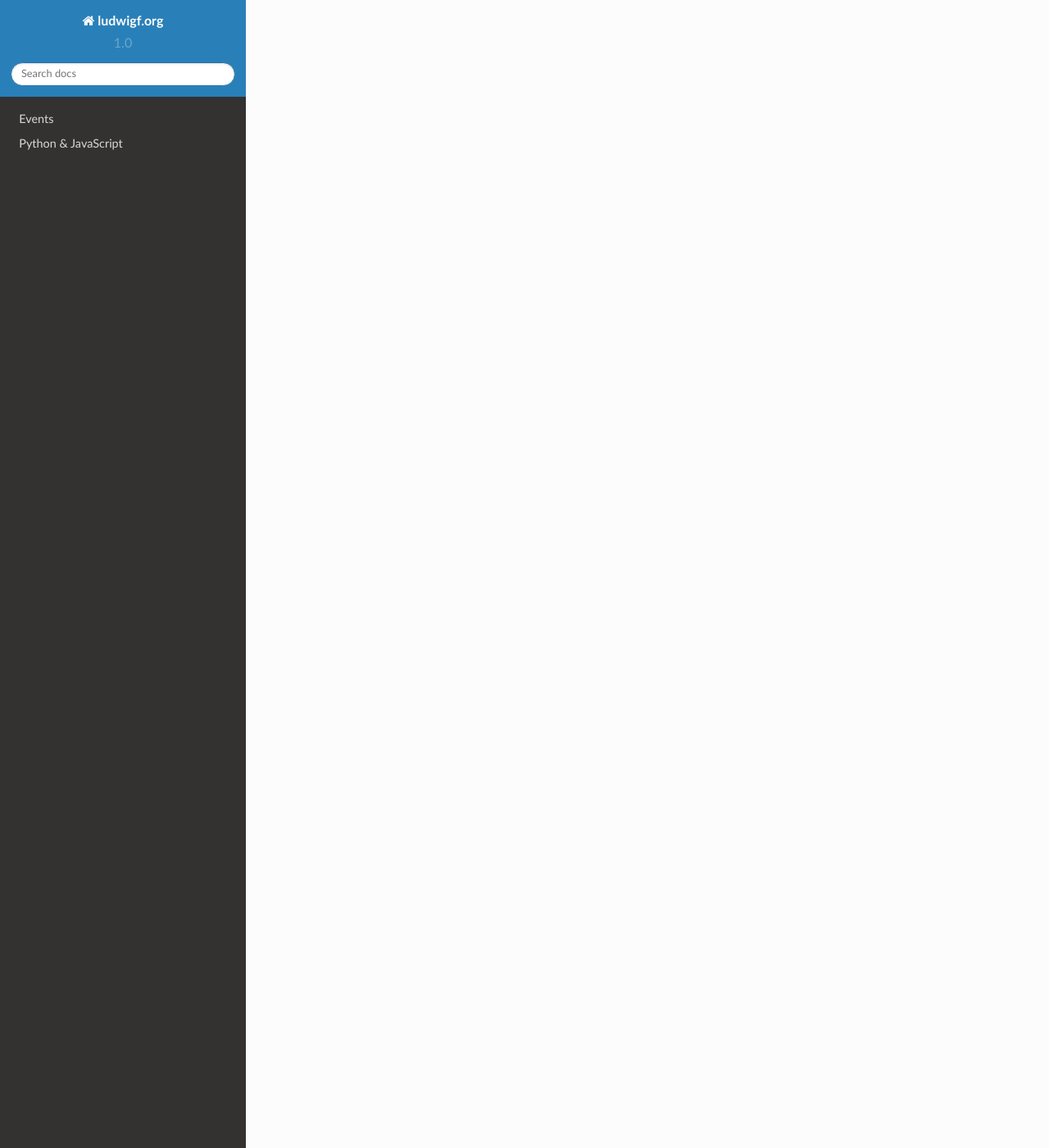
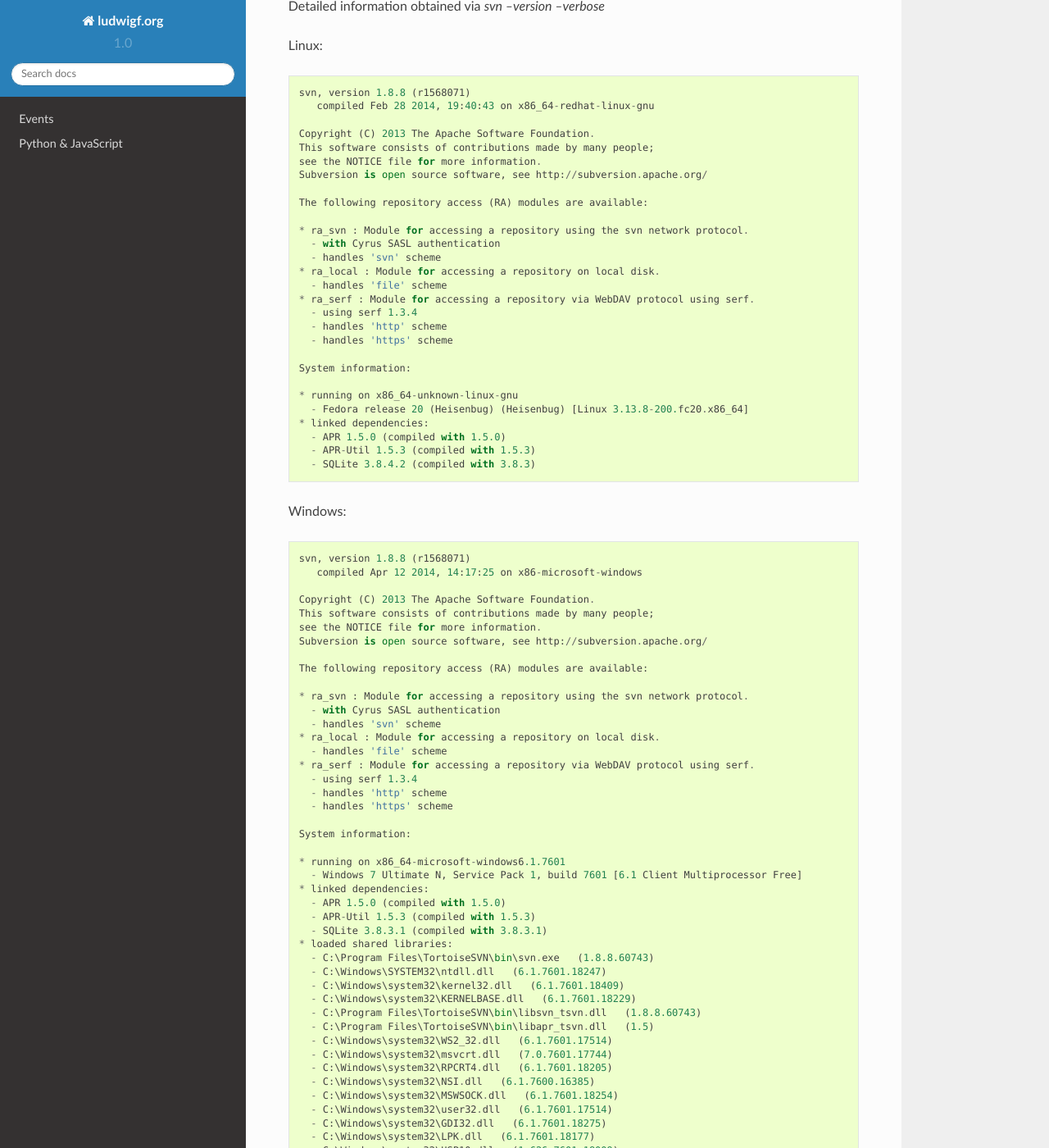
Before and after one commit to FlorianLudwig/ludwigf.org, a Sphinx documentation site: the page built from docs/svn_perf.rst, in a window 1280 px wide and 1400 px high, scrolled down 1670 px. Shown: the whole window at 82% size. Built offline with Sphinx 7.4.7 and the Read the Docs theme 2.0.0, drawn with Linux system fonts in a browser that asks for light colours; some of the changed text lies outside the part shown.

Commit message:
update svn perf. page

```diff
--- a/docs/svn_perf.rst
+++ b/docs/svn_perf.rst
@@ -38,28 +38,152 @@
 
 All tests where run twice and the better result taken.
 
-+------------+-------------------+----------------------+------------------+
-|            | Linux commandline | Windows commandline  | Windows GUI      |
-+------------+-------------------+----------------------+------------------+
-| Version    |  1.8.8 (r1568071) |1.8.6.254 tortoise    |       TBD        |
-+------------+-------------------+----------------------+------------------+
-| Method     |  time svn --queit | PS Measure-Command { | Trained Human    |
-|            |  co ...           | svn --queit co ... } | with stopwatch   |
-+------------+-------------------+----------------------+------------------+
-| ext4       |         1m 16s    |            --        |       TBD        |
-+------------+-------------------+----------------------+------------------+
-| NTFS       |         3m 29s *  |            9m 19s *  |       TBD        |
-+------------+-------------------+----------------------+------------------+
++-------------------+-------------------+----------------------+------------------+
+|                   | Linux commandline | Windows commandline  | Windows GUI      |
++-------------------+-------------------+----------------------+------------------+
+| Version           |  1.8.8 (r1568071) |1.8.6.254 tortoise    |       TBD        |
++-------------------+-------------------+----------------------+------------------+
+| Method            |  time svn --queit | PS Measure-Command { | Trained Human    |
+|                   |  co ...           | svn --queit co ... } | with stopwatch   |
++-------------------+-------------------+----------------------+------------------+
+| ext4              |         1m 16s    |            --        |       TBD        |
++-------------------+-------------------+----------------------+------------------+
+| NTFS              |       3m 29s [1]  |           9m 19s [1] |       TBD        |
++-------------------+-------------------+----------------------+------------------+
+| NTFS + exclusive  |       3m  2s [1]  |           6m 52s [1] |                  |
+| locking [2]       |                   |                      |                  |
++-------------------+-------------------+----------------------+------------------+
 
-[*] Same partition
+Table notes:
+
+ 1. Same partition
+ 2. svn co --quiet --config-option config:working-copy:exclusive-locking=true
 
 
-The repositoty checkout
+The Repository
+--------------
+
+The test repository was a usual project folder from our designers.
+Subversion was not productively used so there are not many (=8) revisions in the repository.
+Here the stats:
 
  * Checkout size: 8.9 GB (without .svn folder 4.9 GB)
  * 410 Folders
  * 23,706 files
+ * the wast majority are binary files (images)
 
+
+Subversion Version
+------------------
+
+Detailed information obtained via `svn --version --verbose`
+
+Linux::
+
+    svn, version 1.8.8 (r1568071)
+       compiled Feb 28 2014, 19:40:43 on x86_64-redhat-linux-gnu
+
+    Copyright (C) 2013 The Apache Software Foundation.
+    This software consists of contributions made by many people;
+    see the NOTICE file for more information.
+    Subversion is open source software, see http://subversion.apache.org/
+
+    The following repository access (RA) modules are available:
+
+    * ra_svn : Module for accessing a repository using the svn network protocol.
+      - with Cyrus SASL authentication
+      - handles 'svn' scheme
+    * ra_local : Module for accessing a repository on local disk.
+      - handles 'file' scheme
+    * ra_serf : Module for accessing a repository via WebDAV protocol using serf.
+      - using serf 1.3.4
+      - handles 'http' scheme
+      - handles 'https' scheme
+
+    System information:
+
+    * running on x86_64-unknown-linux-gnu
+      - Fedora release 20 (Heisenbug) (Heisenbug) [Linux 3.13.8-200.fc20.x86_64]
+    * linked dependencies:
+      - APR 1.5.0 (compiled with 1.5.0)
+      - APR-Util 1.5.3 (compiled with 1.5.3)
+      - SQLite 3.8.4.2 (compiled with 3.8.3)
+
+
+Windows::
+
+    svn, version 1.8.8 (r1568071)
+       compiled Apr 12 2014, 14:17:25 on x86-microsoft-windows
+
+    Copyright (C) 2013 The Apache Software Foundation.
+    This software consists of contributions made by many people;
+    see the NOTICE file for more information.
+    Subversion is open source software, see http://subversion.apache.org/
+
+    The following repository access (RA) modules are available:
+
+    * ra_svn : Module for accessing a repository using the svn network protocol.
+      - with Cyrus SASL authentication
+      - handles 'svn' scheme
+    * ra_local : Module for accessing a repository on local disk.
+      - handles 'file' scheme
+    * ra_serf : Module for accessing a repository via WebDAV protocol using serf.
+      - using serf 1.3.4
+      - handles 'http' scheme
+      - handles 'https' scheme
+
+    System information:
+
+    * running on x86_64-microsoft-windows6.1.7601
+      - Windows 7 Ultimate N, Service Pack 1, build 7601 [6.1 Client Multiprocessor Free]
+    * linked dependencies:
+      - APR 1.5.0 (compiled with 1.5.0)
+      - APR-Util 1.5.3 (compiled with 1.5.3)
+      - SQLite 3.8.3.1 (compiled with 3.8.3.1)
+    * loaded shared libraries:
+      - C:\Program Files\TortoiseSVN\bin\svn.exe   (1.8.8.60743)
+      - C:\Windows\SYSTEM32\ntdll.dll   (6.1.7601.18247)
+      - C:\Windows\system32\kernel32.dll   (6.1.7601.18409)
+      - C:\Windows\system32\KERNELBASE.dll   (6.1.7601.18229)
+      - C:\Program Files\TortoiseSVN\bin\libsvn_tsvn.dll   (1.8.8.60743)
+      - C:\Program Files\TortoiseSVN\bin\libapr_tsvn.dll   (1.5)
+      - C:\Windows\system32\WS2_32.dll   (6.1.7601.17514)
+      - C:\Windows\system32\msvcrt.dll   (7.0.7601.17744)
+      - C:\Windows\system32\RPCRT4.dll   (6.1.7601.18205)
+      - C:\Windows\system32\NSI.dll   (6.1.7600.16385)
+      - C:\Windows\system32\MSWSOCK.dll   (6.1.7601.18254)
+      - C:\Windows\system32\user32.dll   (6.1.7601.17514)
+      - C:\Windows\system32\GDI32.dll   (6.1.7601.18275)
+      - C:\Windows\system32\LPK.dll   (6.1.7601.18177)
+      - C:\Windows\system32\USP10.dll   (1.626.7601.18009)
+      - C:\Windows\system32\ADVAPI32.dll   (6.1.7601.18247)
+      - C:\Windows\SYSTEM32\sechost.dll   (6.1.7600.16385)
+      - C:\Windows\system32\SHELL32.dll   (6.1.7601.18222)
+      - C:\Windows\system32\SHLWAPI.dll   (6.1.7601.17514)
+      - C:\Windows\system32\MSVCR110.dll   (11.0.51106.1)
+      - C:\Program Files\TortoiseSVN\bin\libaprutil_tsvn.dll   (1.5.3)
+      - C:\Windows\system32\WLDAP32.dll   (6.1.7601.17514)
+      - C:\Program Files\TortoiseSVN\bin\intl3_tsvn.dll   (0.14.6)
+      - C:\Program Files\TortoiseSVN\bin\libsasl.dll   (2.1.24)
+      - C:\Windows\system32\ole32.dll   (6.1.7601.17514)
+      - C:\Windows\system32\Secur32.dll   (6.1.7601.18270)
+      - C:\Windows\system32\SSPICLI.DLL   (6.1.7601.18270)
+      - C:\Windows\system32\CRYPT32.dll   (6.1.7601.18277)
+      - C:\Windows\system32\MSASN1.dll   (6.1.7601.17514)
+      - C:\Windows\system32\VERSION.dll   (6.1.7600.16385)
+      - C:\Windows\system32\IMM32.DLL   (6.1.7600.16385)
+      - C:\Windows\system32\MSCTF.dll   (6.1.7600.16385)
+      - C:\Windows\system32\profapi.dll   (6.1.7600.16385)
+      - C:\Program Files\TortoiseSVN\bin\saslANONYMOUS.dll   (2.1.24)
+      - C:\Program Files\TortoiseSVN\bin\saslCRAMMD5.dll   (2.1.24)
+      - C:\Program Files\TortoiseSVN\bin\saslDIGESTMD5.dll   (2.1.24)
+      - C:\Program Files\TortoiseSVN\bin\saslGSSAPI.dll   (2.1.24)
+      - C:\Program Files\TortoiseSVN\bin\saslLOGIN.dll   (2.1.24)
+      - C:\Program Files\TortoiseSVN\bin\saslNTLM.dll   (2.1.24)
+      - C:\Program Files\TortoiseSVN\bin\saslPLAIN.dll   (2.1.24)
+      - C:\Windows\system32\Msimg32.DLL   (6.1.7600.16385)
+      - C:\Windows\system32\api-ms-win-downlevel-advapi32-l1-1-0.dll   (6.2.9200.16492)
+      - C:\Windows\system32\psapi.dll   (6.1.7600.16385)
 
 Notes
 -----
```
